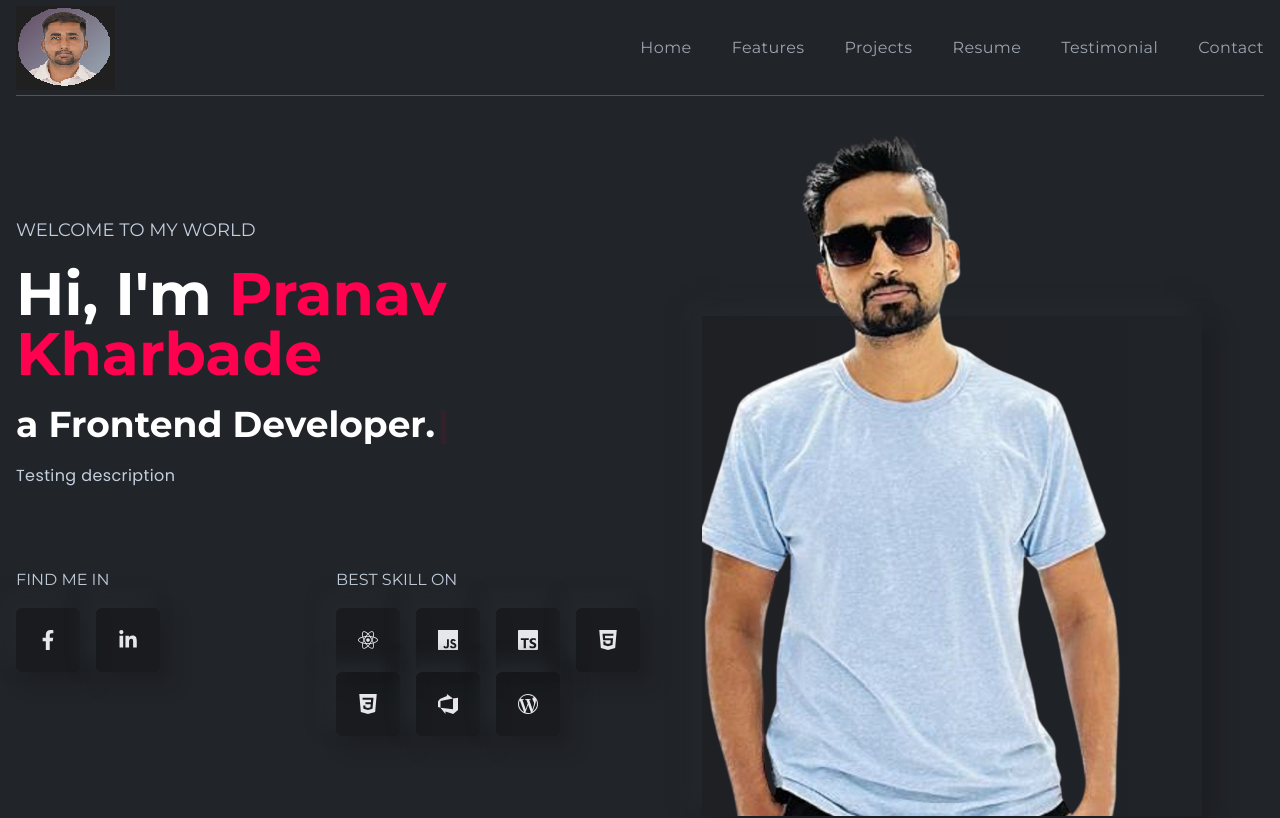
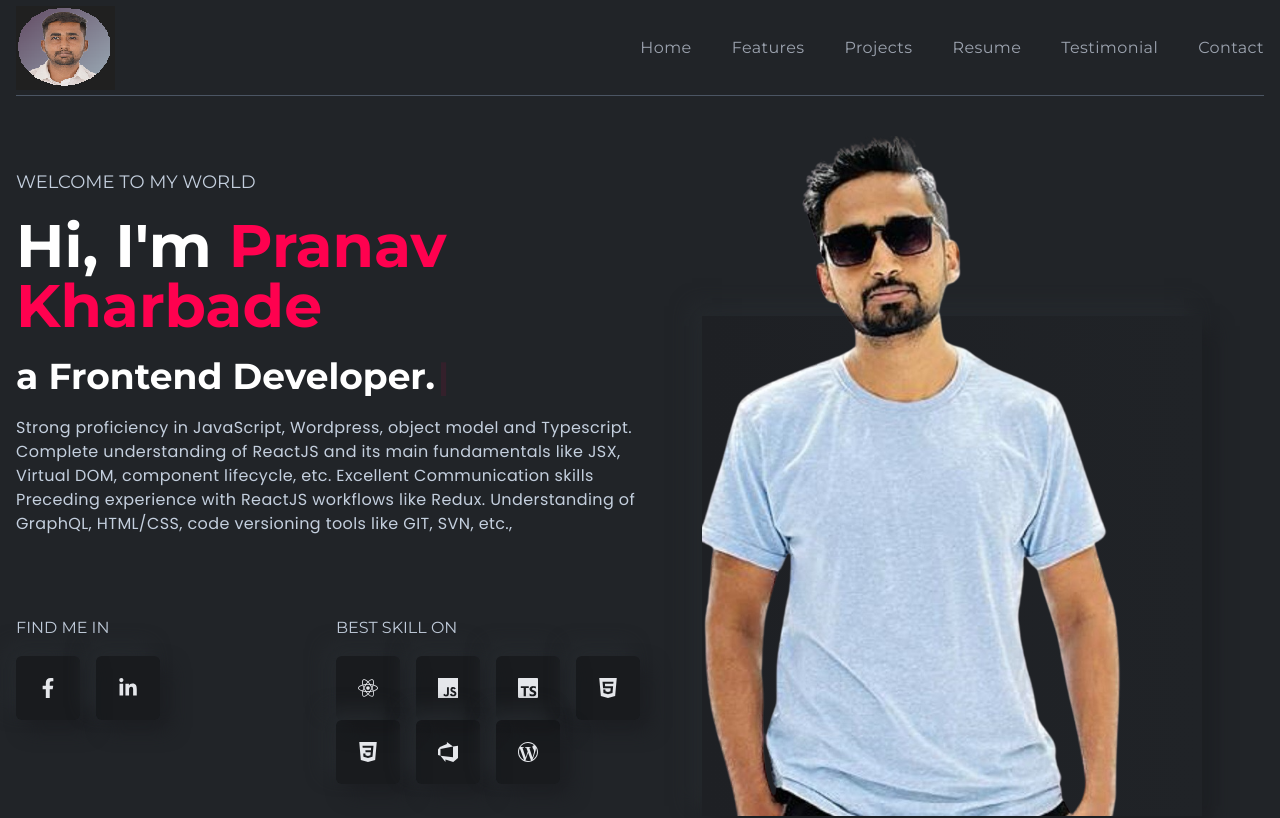
Before and after one commit to PranavKharbade/pranavsportfolio.github.io, a React (Create React App) app: page / in a window 1280 px wide. Shown: the top 818 px of the page. Built offline with nearby package versions, Linux system fonts and the light colour scheme.

Commit message:
committing description changes

```diff
--- a/src/components/banner/LeftBanner.js
+++ b/src/components/banner/LeftBanner.js
@@ -26,7 +26,11 @@ const LeftBanner = () => {
           />
         </h2>
         <p className="text-base font-bodyFont leading-6 tracking-wide">
-          Testing description
+        Strong proficiency in JavaScript, Wordpress, object model and Typescript.
+Complete understanding of ReactJS and its main fundamentals like JSX, Virtual DOM, component lifecycle, etc.
+Excellent Communication skills
+Preceding experience with ReactJS workflows like Redux.
+Understanding of GraphQL, HTML/CSS,  code versioning tools like GIT, SVN, etc.,
         </p>
       </div>
      {/* Media */}
```
